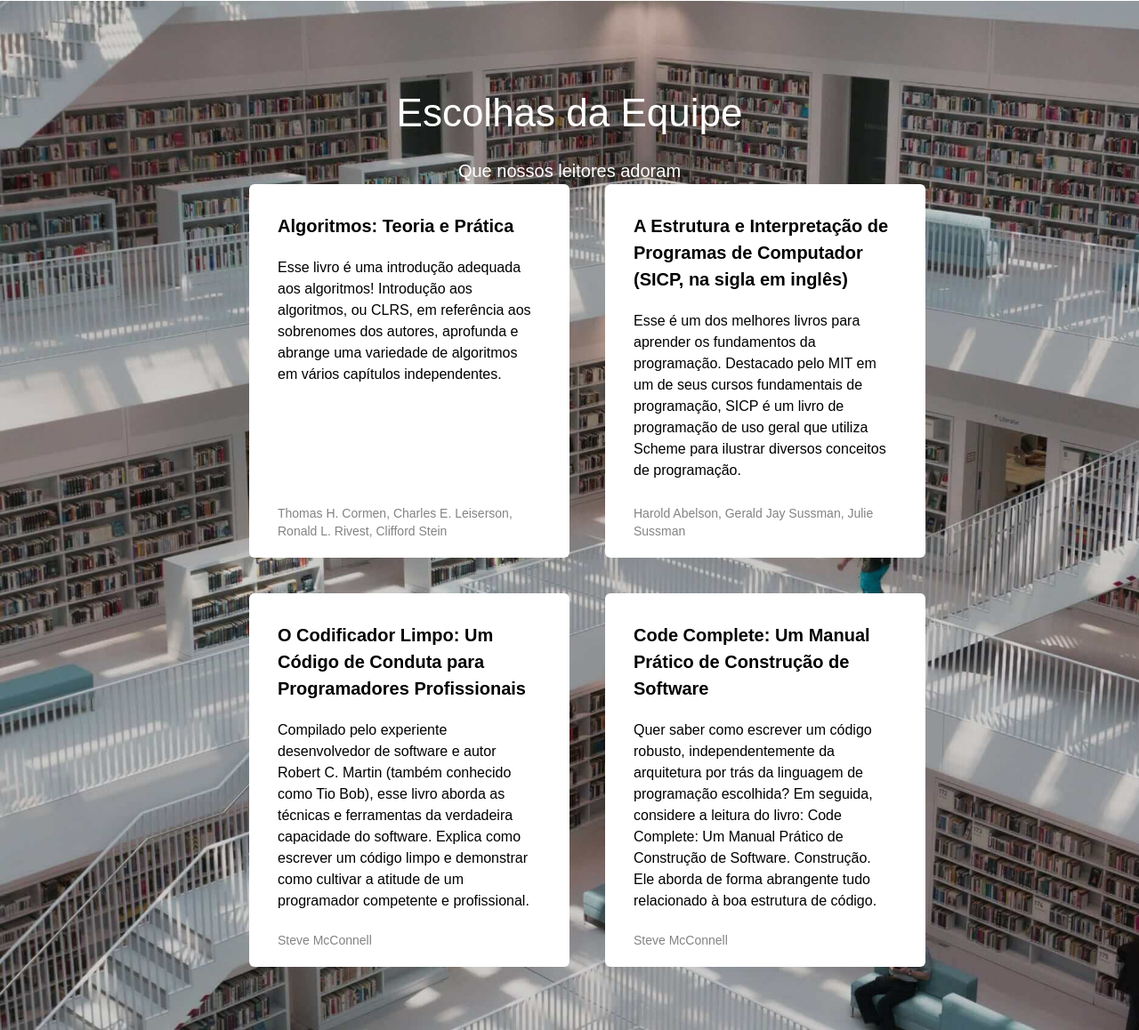
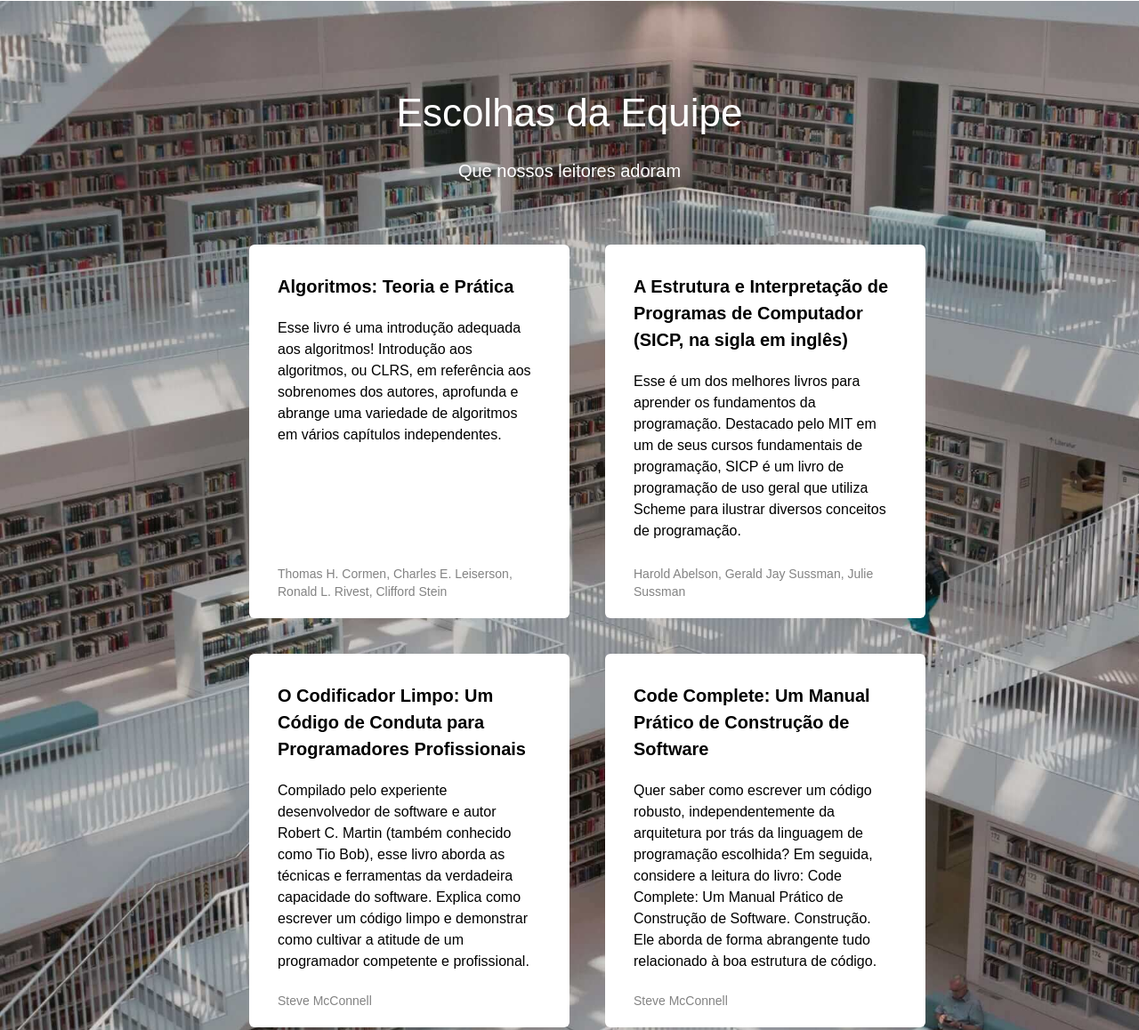
Before and after one commit to RGCosta404/web_project_library_pt, a plain HTML site: page index.html in a window 1280 px wide. Shown: the part 799-1957 px from the top of the page at 89% size. Drawn offline with Linux system fonts and the light colour scheme.

Commit message:
changes in css

```diff
--- a/styles/style.css
+++ b/styles/style.css
@@ -115,9 +115,12 @@
 .staff__cards {
   max-width: 760px;
   margin: auto;
+  margin-top: 68px;
+  margin-bottom: auto;
   display: flex;
   flex-wrap: wrap;
-  justify-content: space-between;
+  justify-content: center;
+  padding-left: auto;
   gap: 40px;
   list-style-type: none;
 }
```
